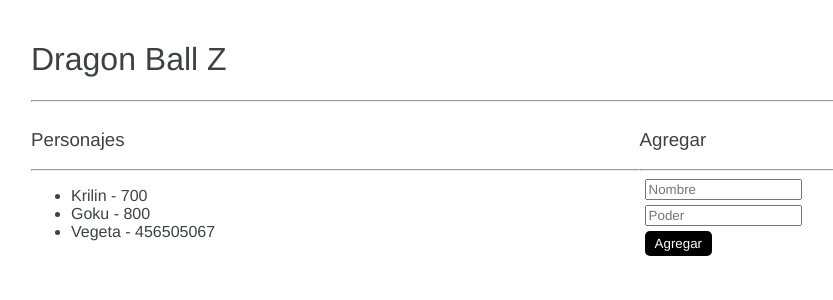
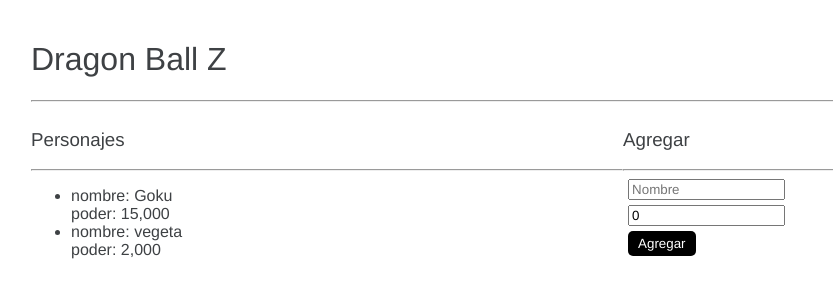
Before and after one commit to EmmaG2/basic-angular-work, an Angular app: page / in a window 1280 px wide. Shown: the top 300 px of the page, without its empty margins (9-842 px from the left). Built offline with nearby package versions, Linux system fonts and the light colour scheme.

Commit message:
incorporación del formulario

```diff
--- a/src/app/dbz/dbz.module.ts
+++ b/src/app/dbz/dbz.module.ts
@@ -3,11 +3,13 @@
 import { FormsModule } from '@angular/forms';
 
 import { MainPageComponent } from './main-page/main-page.component';
+import { PersonajesComponent } from './personajes/personajes.component';
 
 
 @NgModule({
   declarations: [
-    MainPageComponent
+    MainPageComponent,
+    PersonajesComponent
   ],
   exports: [
     MainPageComponent
--- /dev/null
+++ b/src/app/dbz/interfaces/dbz.interface.ts
@@ -0,0 +1,4 @@
+export interface Personaje {
+  nombre: string;
+  poder: number;
+}
--- a/src/app/dbz/main-page/main-page.component.html
+++ b/src/app/dbz/main-page/main-page.component.html
@@ -4,22 +4,28 @@
 <div class="row">
 
     <div class="col">
-        <h3>Personajes</h3>
-        <hr>
-        <ul>
-            <li class="item">Krilin - 700</li>
-            <li class="item">Goku - 800</li>
-            <li class="item">Vegeta - 456505067</li>
-        </ul>
+        <app-personajes [personajes]="personajes"></app-personajes>
     </div>
 
     <div class="col">
         <h3>Agregar</h3>
         <hr>
+        <form (ngSubmit)="agregar()" >
+            <input
+                type="text"
+                placeholder="Nombre"
+                name="nombre"
+                [(ngModel)]="nuevo.nombre"
+            >
+            <!-- [value]="nuevo.nombre"
+                (input)="cambiarNombre( $event )" -->
+            <input
+                type="number"
+                placeholder="Poder"
+                name="poder"
+                [(ngModel)]="nuevo.poder"
+                >
 
-        <form (ngSubmit)="agregar()" >
-            <input type="text" placeholder="Nombre">
-            <input type="number" placeholder="Poder">
             <button>
                 Agregar
             </button>
--- a/src/app/dbz/main-page/main-page.component.ts
+++ b/src/app/dbz/main-page/main-page.component.ts
@@ -1,4 +1,5 @@
 import { Component } from '@angular/core';
+import { Personaje } from '../interfaces/dbz.interface';
 
 @Component({
   selector: 'app-main-page',
@@ -6,9 +7,31 @@
 })
 export class MainPageComponent  {
 
+  personajes: Array<Personaje> = [
+    {
+      nombre: 'Goku',
+      poder: 15000
+    },
+    {
+      nombre: 'vegeta',
+      poder: 2000
+    }
+  ];
+
+  nuevo:Personaje = {
+    nombre: '',
+    poder: 0
+  };
+
   agregar() {
-    console.log('Hey');
+    if (this.nuevo.nombre.trim().length === 0) { return; }
 
+    console.log( this.nuevo );
+
+    this.personajes.push(this.nuevo)
+    this.nuevo = {
+      nombre: '',
+      poder: 0
+    }
   }
-
 };
--- /dev/null
+++ b/src/app/dbz/personajes/personajes.component.html
@@ -0,0 +1,8 @@
+<h3>Personajes</h3>
+<hr>
+<ul>
+    <li *ngFor="let heroe of personajes">
+        nombre: {{heroe.nombre}}<br>
+        poder: {{heroe.poder | number}}
+    </li>
+</ul>
```
Also changed, not shown: src/app/dbz/personajes/personajes.component.ts (added, +12 -0 lines).
